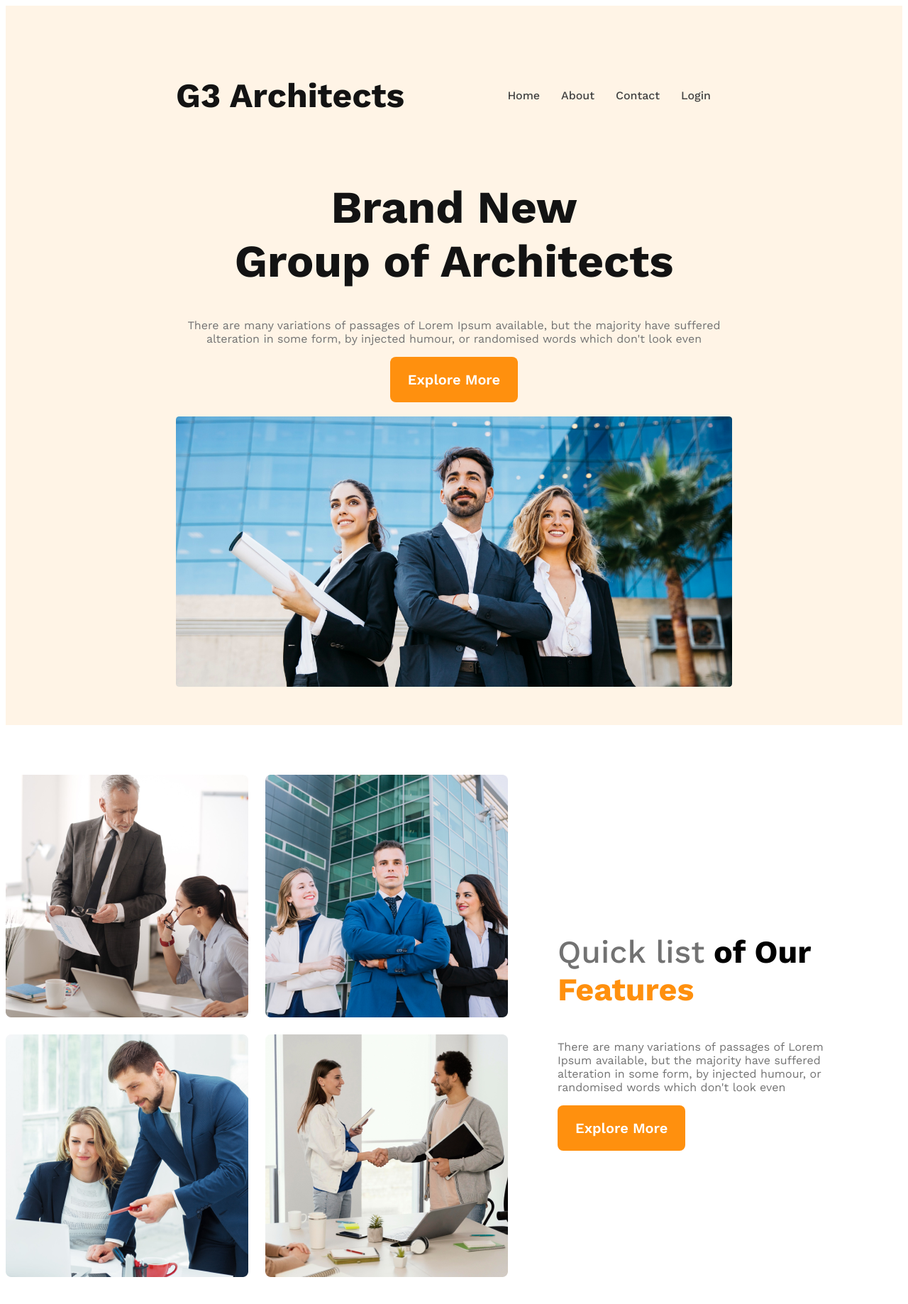
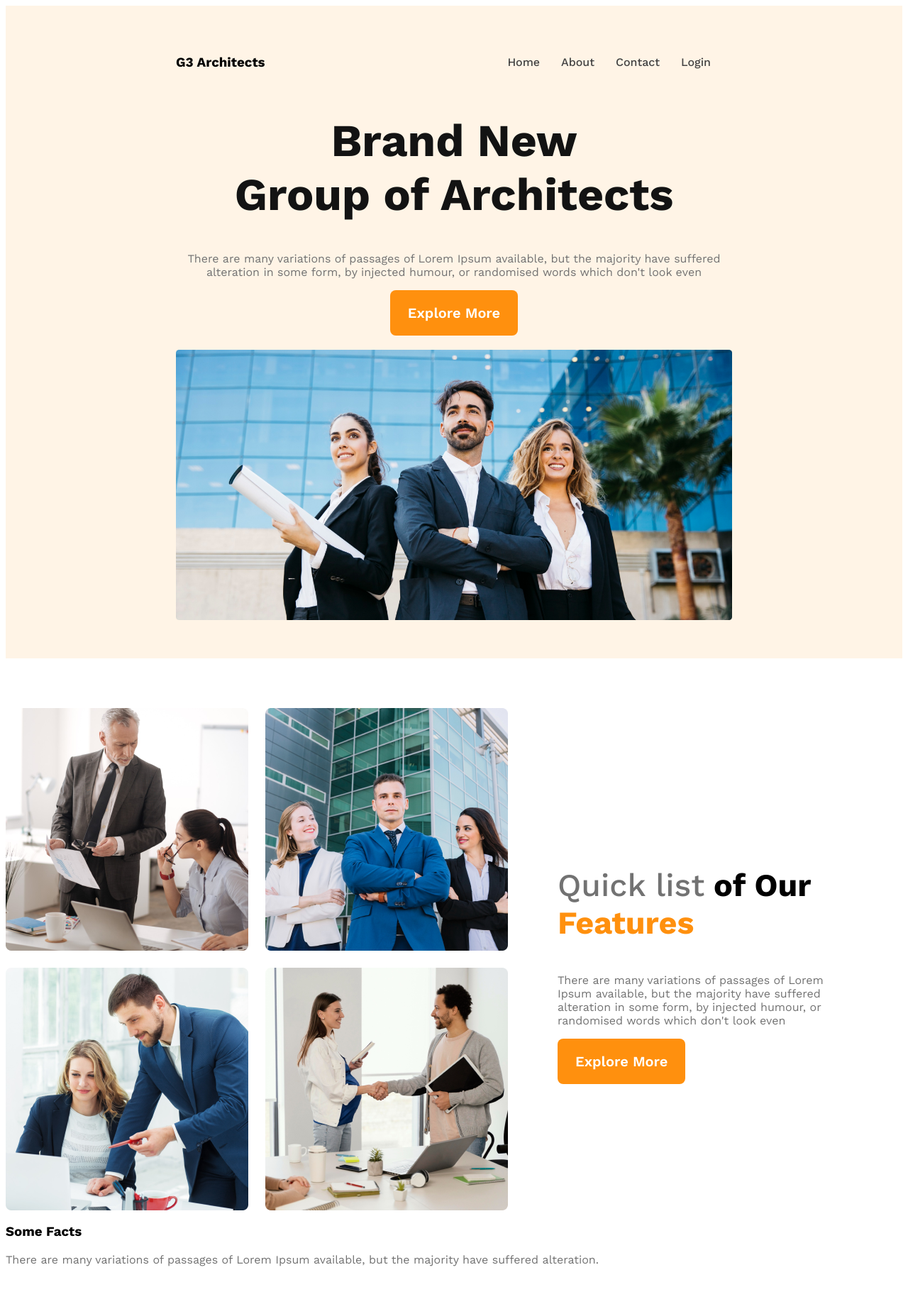
Before and after one commit to ShoroveTajmen/g3-architect-website, a plain HTML site: page index.html in a window 1280 px wide. Shown: the whole page at 71% size. Drawn offline with nearby package versions, Linux system fonts and the light colour scheme.

Commit message:
started shared css

```diff
--- a/index.html
+++ b/index.html
@@ -11,7 +11,7 @@
     <!-- header start -->
     <header>
       <nav>
-        <h3 class="nav-title">G3 Architects</h3>
+        <h3 class="section-title">G3 Architects</h3>
         <ul>
           <li><a href="">Home</a></li>
           <li><a href="">About</a></li>
@@ -54,9 +54,21 @@
             the majority have suffered alteration in some form, by injected
             humour, or randomised words which don't look even
           </p>
-          <button class="btn-primary">Explore More</button>
+          <button class="btn-primary btn">Explore More</button>
         </div>
       </section>
+
+      <!-- features section -->
+      <section class="features">
+
+      </section>
+
+      <!-- facts section -->
+      <section class="facts">
+        <h3 class="section-title">Some Facts</h3>
+        <p class="text-light-gray">There are many variations of passages of Lorem Ipsum available, but the majority have suffered alteration.</p>
+      </section>
+
     </main>
     <footer></footer>
   </body>
```
